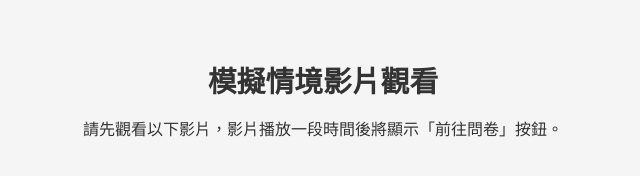
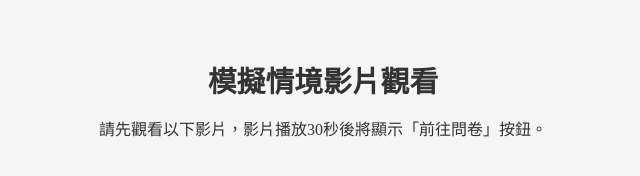
Before and after one commit to RCC19586/scenario-survey, a plain HTML site: page index.html in a window 1280 px wide. Shown: the whole page, without its empty margins (317-957 px from the left). Drawn offline with Linux system fonts and the light colour scheme.

Commit message:
Update index.html

```diff
--- a/index.html
+++ b/index.html
@@ -46,7 +46,7 @@
 <body>
 
   <h1>模擬情境影片觀看</h1>
-  <p>請先觀看以下影片，影片播放一段時間後將顯示「前往問卷」按鈕。</p>
+  <p>請先觀看以下影片，影片播放30秒後將顯示「前往問卷」按鈕。</p>
 
   <div id="video-container">
     <!-- 隨機嵌入 YouTube 影片 -->
```
